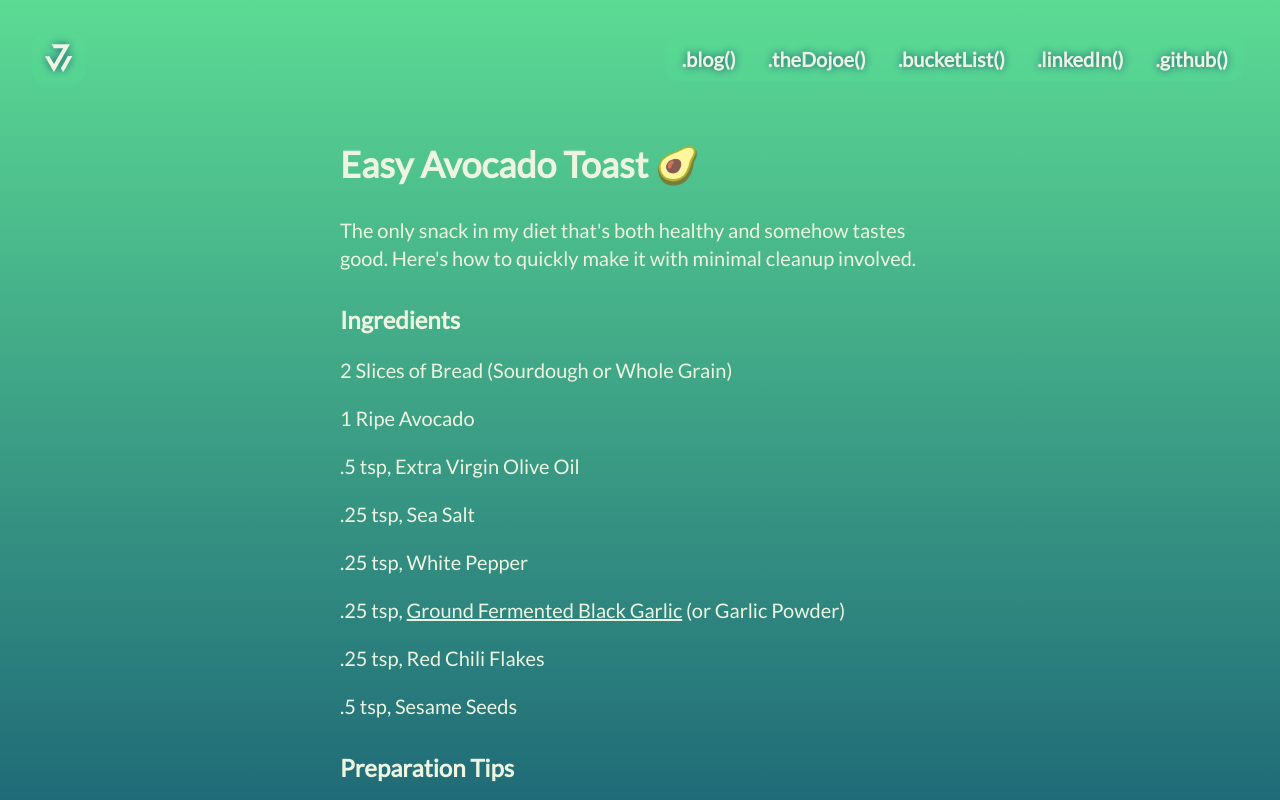
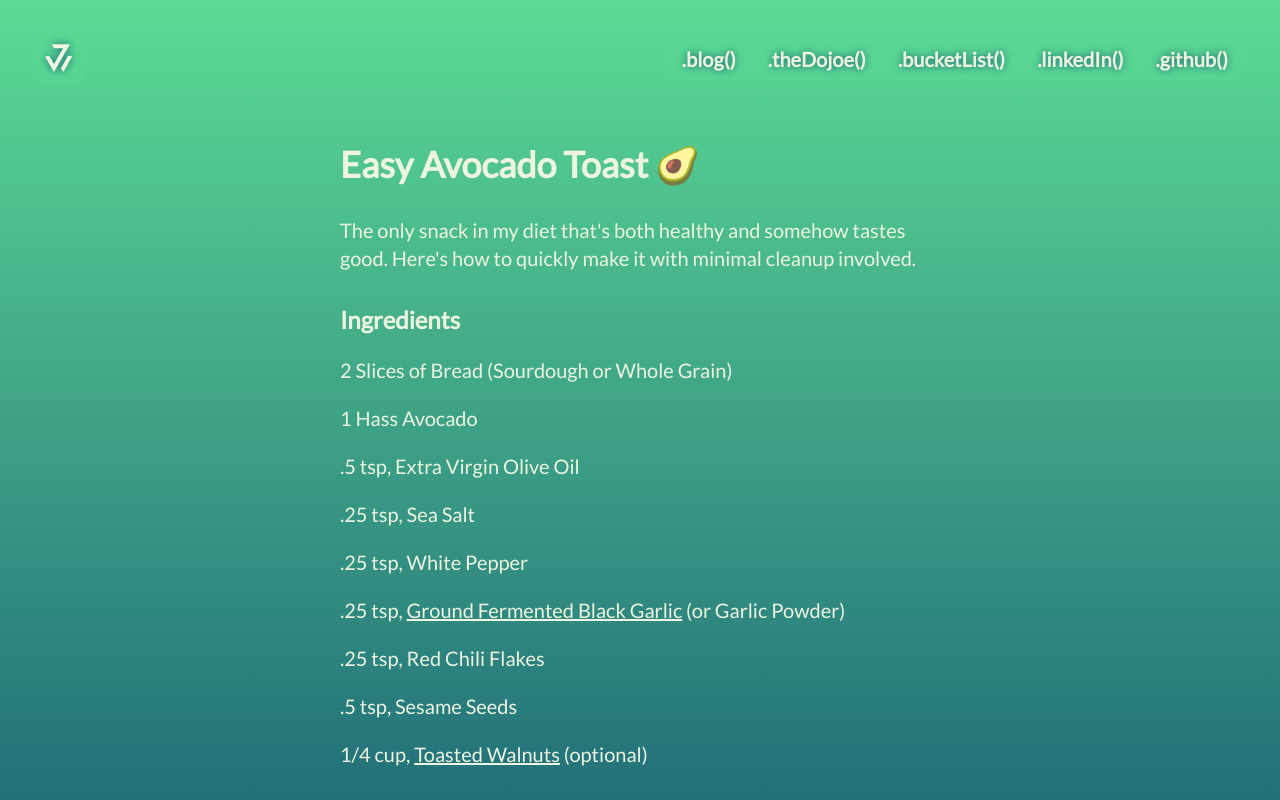
Before and after one commit to jwmke/personal-website, a Next.js app: page /blog/avocado in a window 1280 px wide. Shown: the top 800 px of the page. Built offline with nearby package versions, Linux system fonts and the light colour scheme.

Commit message:
recipe updates

```diff
--- a/pages/blog/avocado.tsx
+++ b/pages/blog/avocado.tsx
@@ -23,13 +23,14 @@ const BlogPost: NextPage = () => {
               <p>The only snack in my diet that&apos;s both healthy and somehow tastes good. Here&apos;s how to quickly make it with minimal cleanup involved.</p>
               <p className='text-2xl font-bold pt-3'>Ingredients</p>
               <p>2 Slices of Bread (Sourdough or Whole Grain)</p>
-              <p>1 Ripe Avocado</p>
+              <p>1 Hass Avocado</p>
               <p>.5 tsp, Extra Virgin Olive Oil</p>
               <p>.25 tsp, Sea Salt</p>
               <p>.25 tsp, White Pepper</p>
               <p>.25 tsp, <a href='https://www.traderjoes.com/home/products/pdp/ground-fermented-black-garlic-067160' target="_blank" rel="noreferrer" className='hover:text-teal underline hover:cursor-nesw-resize'>Ground Fermented Black Garlic</a> (or Garlic Powder)</p>
               <p>.25 tsp, Red Chili Flakes </p>
               <p>.5 tsp, Sesame Seeds</p>
+              <p>1/4 cup, <a href='https://www.culinaryhill.com/how-to-toast-walnuts/' target="_blank" rel="noreferrer" className='hover:text-teal underline hover:cursor-nesw-resize'>Toasted Walnuts</a> (optional)</p>
               <p className='text-2xl font-bold pt-3'>Preparation Tips</p>
               <p>While toasting the bread, use a large knife to slice the Avocado into quarters, vertically.</p>
               <p>For each quarter, peel off the skin, slice it vertically 2-3 times, and then set the slices aside.</p>
--- a/pages/bucketlist.tsx
+++ b/pages/bucketlist.tsx
@@ -29,7 +29,7 @@ const BucketList: NextPage = () => {
             <p>Create an app that impacts 10,000+ people</p>
             <p>Live in NYC for one year</p>
             <p>Make 1000 <Link href='/blog/pizza' target="_blank" rel="noreferrer"><span className='hover:text-teal underline hover:cursor-pointer'>homemade NYC pizzas</span></Link></p>
-            <p>Bench press my body weight</p>
+            <p>Bench press 135 pounds</p>
             <p className='line-through'>Speak in front of a large crowd (April, 2022)</p>
             <p>Make every dish in a cookbook</p>
             <p>Explore Eastern Asia for 3 months</p>
```
